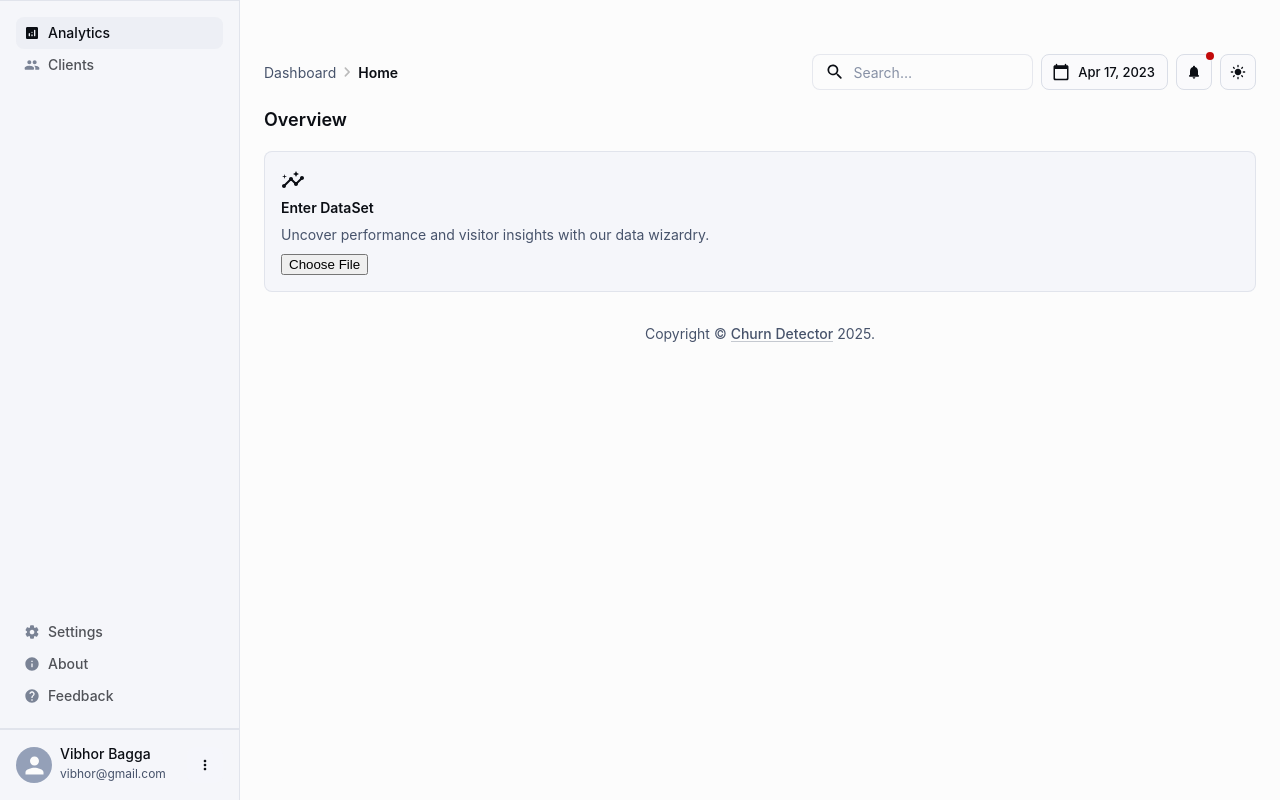
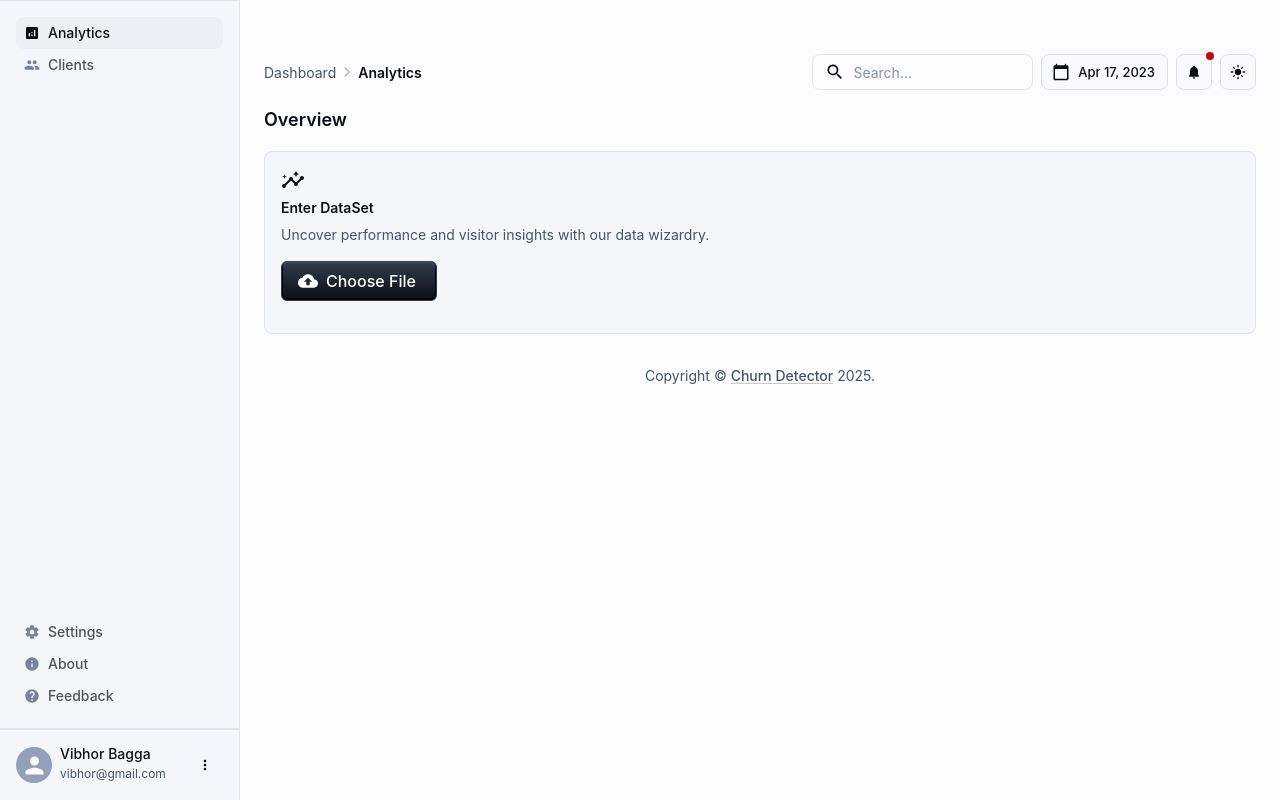
Before and after one commit to Vish-2101/datathon-25-error-404, a React (Vite) app in the folder frontend/: page / in a window 1280 px wide. Built offline with nearby package versions, Linux system fonts and the light colour scheme.

Commit message:
improved upload

```diff
--- a/frontend/src/components/FileUploader.tsx
+++ b/frontend/src/components/FileUploader.tsx
@@ -1,4 +1,8 @@
 import * as React from "react";
+import Button from "@mui/material/Button";
+import Typography from "@mui/material/Typography";
+import Box from "@mui/material/Box";
+import CloudUploadIcon from "@mui/icons-material/CloudUpload";
 
 interface FileUploaderProps {
   onUploadSuccess: (data: any) => void;
@@ -45,7 +49,7 @@ const FileUploader: React.FC<FileUploaderProps> = ({ onUploadSuccess }) => {
   };
 
   return (
-    <div>
+    <Box sx={{ mt: 2 }}>
       <input
         type="file"
         accept=".csv, .xlsx"
@@ -53,10 +57,51 @@ const FileUploader: React.FC<FileUploaderProps> = ({ onUploadSuccess }) => {
         ref={fileInputRef}
         style={{ display: "none" }}
       />
-      <button onClick={() => fileInputRef.current?.click()}>Choose File</button>
-      {fileName && <p>Selected file: {fileName}</p>}
-      {file && <button onClick={handleFileUpload}>Upload File</button>}
-    </div>
+      <Button
+        variant="contained"
+        startIcon={<CloudUploadIcon />}
+        sx={{
+          backgroundColor: "#3d9fff",
+          color: "#fff",
+          textTransform: "none",
+          fontSize: "1rem",
+          padding: "10px 20px",
+          borderRadius: "6px",
+          "&:hover": {
+            backgroundColor: "#3d9fff",
+          },
+          mb: 2
+        }}
+        onClick={() => fileInputRef.current?.click()}
+      >
+        Choose File
+      </Button>
+      {fileName && (
+        <Typography variant="body2" sx={{ mb: 2, color: "text.secondary" }}>
+          Selected file: {fileName}
+        </Typography>
+      )}
+      {file && (
+        <Button
+          variant="contained"
+          sx={{
+            backgroundColor: "#2cd152",
+            color: "#fff",
+            textTransform: "none",
+            fontSize: "1rem",
+            padding: "10px 20px",
+            borderRadius: "6px",
+            marginBottom: "20px",
+            "&:hover": {
+              backgroundColor: "#2cd152",
+            },
+          }}
+          onClick={handleFileUpload}
+        >
+          Upload File
+        </Button>
+      )}
+    </Box>
   );
 };
 
--- a/frontend/src/components/NavbarBreadcrumbs.tsx
+++ b/frontend/src/components/NavbarBreadcrumbs.tsx
@@ -23,7 +23,7 @@ export default function NavbarBreadcrumbs() {
     >
       <Typography variant="body1">Dashboard</Typography>
       <Typography variant="body1" sx={{ color: 'text.primary', fontWeight: 600 }}>
-        Home
+        Analytics
       </Typography>
     </StyledBreadcrumbs>
   );
```
